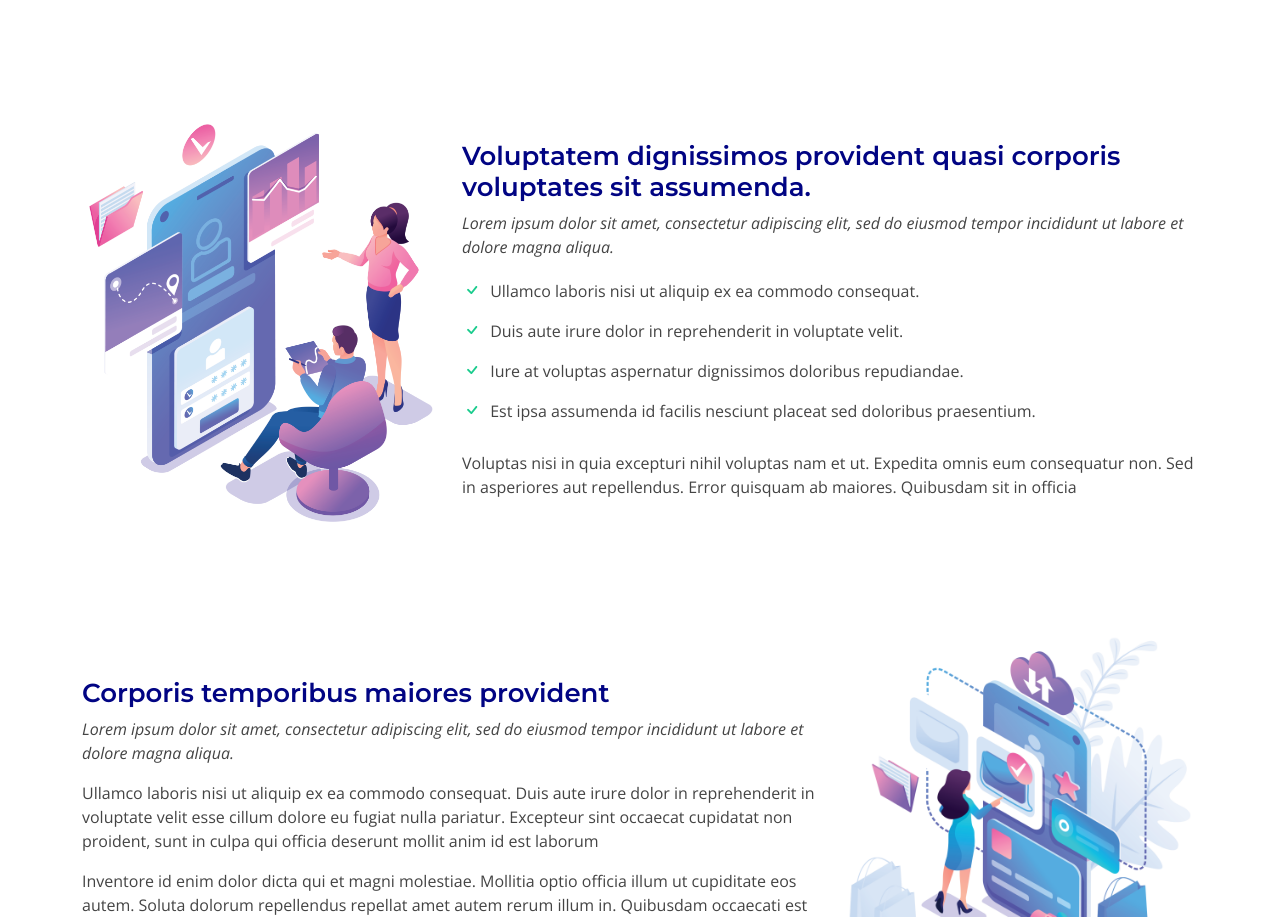
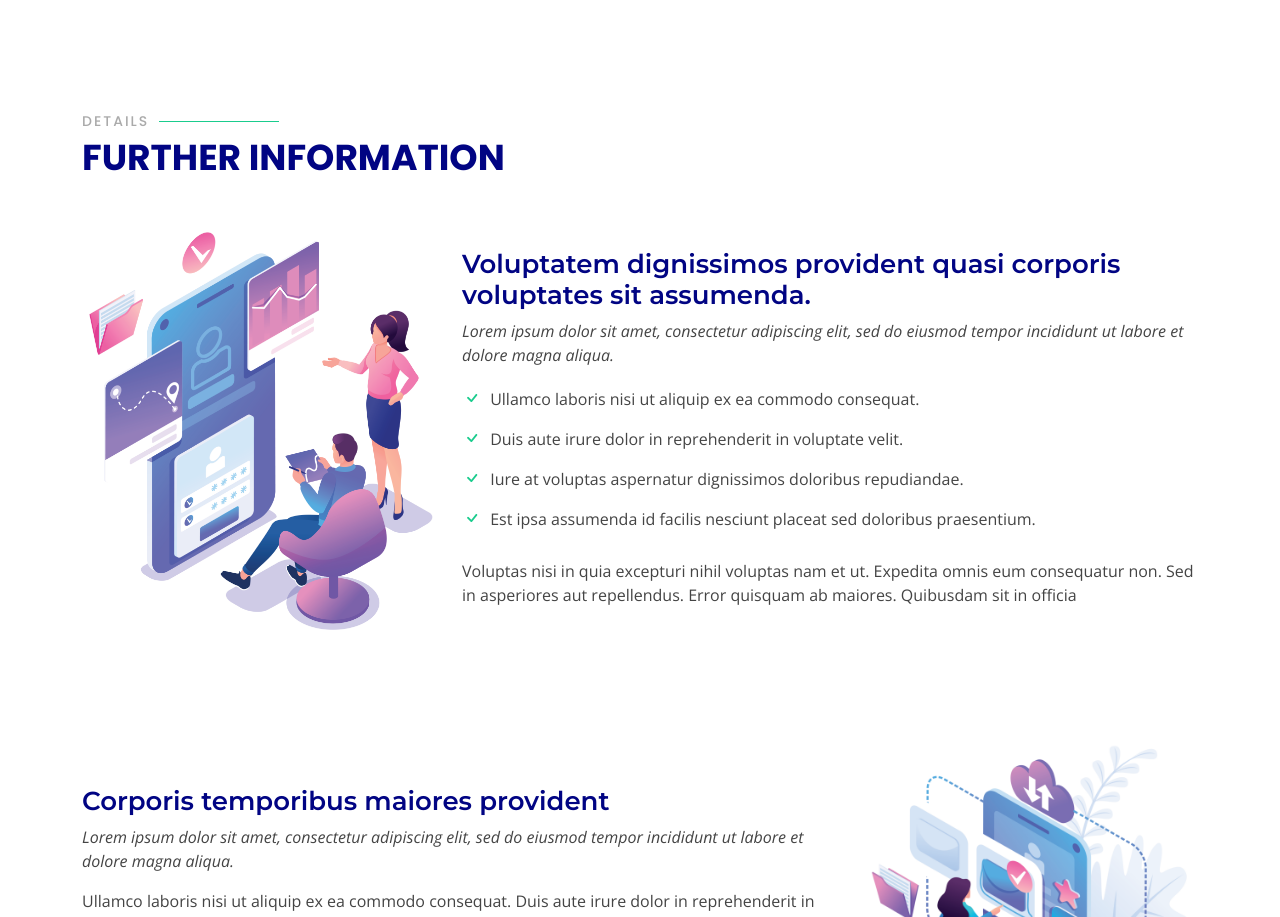
Before and after one commit to E-Dikta/main, a plain HTML site: page index.html in a window 1280 px wide. Shown: the part 1968-2885 px from the top of the page. Drawn offline with nearby package versions, Linux system fonts and the light colour scheme.

Commit message:
added details sections

```diff
--- a/index.html
+++ b/index.html
@@ -229,6 +229,11 @@
     <!-- ======= Details Section ======= -->
     <section id="details" class="details">
       <div class="container">
+
+         <div class="section-title" data-aos="fade-up">
+          <h2>Details</h2>
+          <p>Further Information</p>
+        </div>
 
         <div class="row content">
           <div class="col-md-4" data-aos="fade-right">
```
